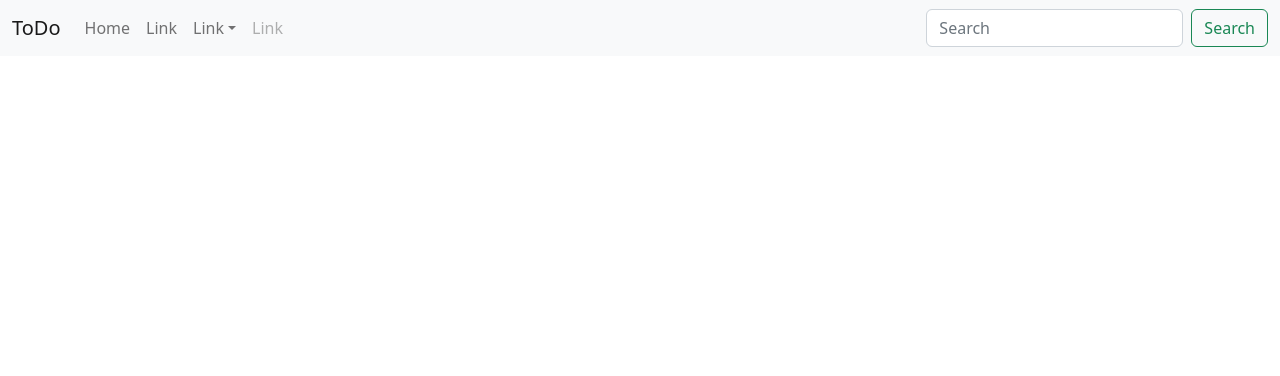
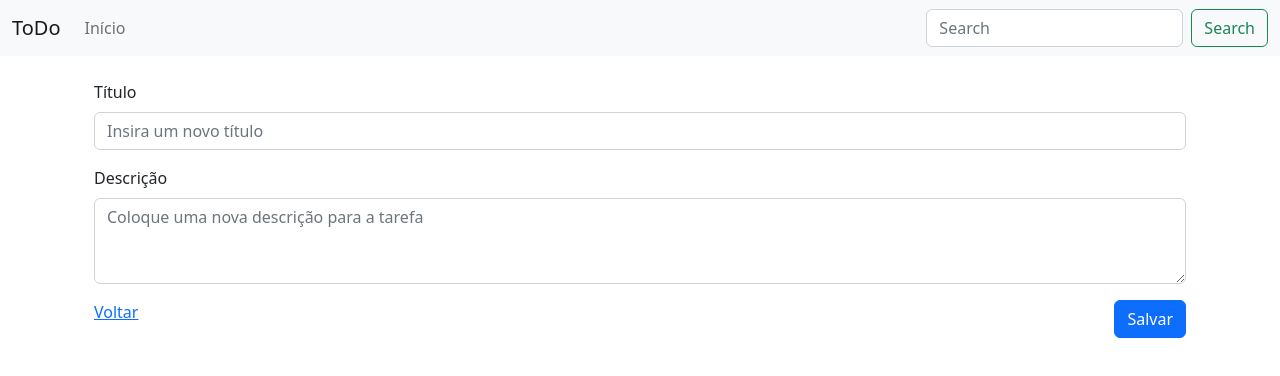
Before and after one commit to ivfernandes/to-do, a React (Create React App) app in the folder frontend/: page /update/1 in a window 1280 px wide. Shown: the top 376 px of the page. Built offline with nearby package versions, Linux system fonts and the light colour scheme; no server answers.

Commit message:
add update

```diff
--- a/frontend/src/App.js
+++ b/frontend/src/App.js
@@ -4,6 +4,7 @@ import TodoCreate from "./components/TodoCreate/TodoCreate";
 import TodoDetails from "./components/TodoDetails/TodoDetails";
 import Container from "react-bootstrap/Container";
 import { BrowserRouter, Routes, Route } from "react-router-dom";
+import TodoUpdate from "./components/TodoItem/TodoUpdate";
 
 function App() {
   return (
@@ -13,6 +14,7 @@ function App() {
         <Routes>
           <Route path="/" element={<TodoList />}></Route>
           <Route path="/create" element={<TodoCreate />}></Route>
+          <Route path="/update/:id" element={<TodoUpdate />}></Route>
           <Route path="/:id" element={<TodoDetails />}></Route>
         </Routes>
 
--- a/frontend/src/components/Header/Header.js
+++ b/frontend/src/components/Header/Header.js
@@ -17,21 +17,7 @@ function NavScrollExample() {
             style={{ maxHeight: "100px" }}
             navbarScroll
           >
-            <Nav.Link href="#action1">Home</Nav.Link>
-            <Nav.Link href="#action2">Link</Nav.Link>
-            <NavDropdown title="Link" id="navbarScrollingDropdown">
-              <NavDropdown.Item href="#action3">Action</NavDropdown.Item>
-              <NavDropdown.Item href="#action4">
-                Another action
-              </NavDropdown.Item>
-              <NavDropdown.Divider />
-              <NavDropdown.Item href="#action5">
-                Something else here
-              </NavDropdown.Item>
-            </NavDropdown>
-            <Nav.Link href="#" disabled>
-              Link
-            </Nav.Link>
+            <Nav.Link href="/">Início</Nav.Link>
           </Nav>
           <Form className="d-flex">
             <Form.Control
--- a/frontend/src/components/TodoDetails/TodoDetails.jsx
+++ b/frontend/src/components/TodoDetails/TodoDetails.jsx
@@ -49,8 +49,9 @@ function TodoDetails() {
             justifyContent: "space-between",
             alignItems: "center",
           }}>
-             <Card.Link href="#" onClick={setAsDone}> OK </Card.Link>
-            <Button onClick={deleteToDo} variant="danger"> Deletar </Button>
+             <Card.Link href="#" onClick={setAsDone}> Voltar </Card.Link>
+
+            <Button onClick={deleteToDo} variant="danger"> Excluir </Button>
           </div>
         </Card.Body>
       </Card>
--- a/frontend/src/components/TodoItem/TodoItem.js
+++ b/frontend/src/components/TodoItem/TodoItem.js
@@ -1,25 +1,37 @@
-import { ListGroup } from "react-bootstrap";
+import { ListGroup, Button} from "react-bootstrap";
 import { useNavigate } from "react-router-dom";
+import TodoUpdate from "../TodoItem/TodoUpdate";
+
 
 function TodoItem({ todo, setAsDone }) {
   const navigate = useNavigate();
-  const handleClick = () => {
-    navigate(`/${todo.id}`);
-  };
+
 
   return (
     <ListGroup.Item
       style={{
         cursor: "pointer",
         display: "flex",
-        justifyContent: "space-between",
+       // justifyContent: "space-between",
       }}
-      onClick={handleClick}
     >
-      <div>{todo.title}</div>
-      <a href="/" onClick={(e) => setAsDone(e, todo.id)}>
-        Done
-      </a>
+
+      <div className="d-flex">
+        <div className="p-2 flex-grow-1"
+          onClick={() => navigate(`/${todo.id}`)} >
+          {todo.title}
+        </div>
+        <a className="p-2" href={`update/${todo.id}`}>
+            Editar
+        </a>
+        <a className="p-2" href="/" onClick={(e) => {
+          setAsDone(e, todo.id)
+          navigate("/")
+        }}>
+          Done
+        </a>
+      </div>
+
     </ListGroup.Item>
   );
 }
--- /dev/null
+++ b/frontend/src/components/TodoItem/TodoUpdate.js
@@ -0,0 +1,66 @@
+import { useEffect, useState } from 'react';
+import Form from 'react-bootstrap/Form';
+import Button from 'react-bootstrap/Button';
+import Card from 'react-bootstrap/Card';
+import { useParams, useNavigate, Link } from 'react-router-dom';
+
+function TodoUpdate() {
+  const [title, setTitle] = useState('');
+  const [description, setDescription] = useState('');
+  const [isUpdated, setIsUpdated] = useState(false);
+  const [isPending, setIsPending] = useState(false);
+  const { id } = useParams();
+  const navigate = useNavigate();
+
+  useEffect(() => {
+    fetch(`http://localhost:3000/${id}`)
+      .then((response) => response.json())
+      .then((data) => {
+        setTitle(data.title);
+        setDescription(data.description);
+      });
+  }, [id]);
+
+  const handleSubmit = (e) => {
+    setIsPending(true);
+
+    fetch(`http://localhost:3000/${id}`, {
+      method: 'PUT',
+      headers: { 'Content-Type': 'application/json' },
+      body: JSON.stringify({ title, description })
+    })
+      .then((response) => response.json())
+      .then((json) => {
+        setIsUpdated(!isUpdated);
+        setIsPending(false);
+        console.log((json))
+        navigate("/");
+      })
+  }
+
+  return (
+    <div className='container'>
+      <Form>
+        <Form.Group className="mb-3" controlId="formBasicTitle">
+          <Form.Label>Título</Form.Label>
+          <Form.Control type="text" placeholder="Insira um novo título" value={title} onChange={(e) => setTitle(e.target.value)} />
+        </Form.Group>
+
+        <Form.Group className="mb-3" controlId="formBasicDescription">
+          <Form.Label> Descrição </Form.Label>
+          <Form.Control as="textarea" rows={3} placeholder="Coloque uma nova descrição para a tarefa" value={description} onChange={(e) => setDescription(e.target.value)} />
+        </Form.Group>
+      </Form>
+      <div className="d-flex justify-content-between">
+        <Card.Link href="/">Voltar </Card.Link>
+
+        {isPending
+          ? <Button disabled onClick={handleSubmit} variant="primary">Atualizando dados...</Button>
+          : <Button onClick={handleSubmit} variant="primary">Salvar</Button>
+        }
+      </div>
+    </div>
+  );
+}
+
+export default TodoUpdate;
--- a/frontend/src/components/TodoList/TodoList.js
+++ b/frontend/src/components/TodoList/TodoList.js
@@ -34,6 +34,8 @@ function TodoList() {
       });
   };
 
+
+
   return (
     <div>
       <div
@@ -43,7 +45,7 @@ function TodoList() {
           alignItems: "center",
         }}
       >
-        <h2>Listangem de Todos</h2>
+        <h2>Tarefas To-Do</h2>
         <div>
           <Button onClick={() => navigate("/create")} variant="primary">
             +
@@ -55,8 +57,12 @@ function TodoList() {
         {todos.map((todo) => (
           // if (todo.isDone) return null;
           <TodoItem key={todo.id} todo={todo} setAsDone={setAsDone} />
+
         ))}
+
       </ListGroup>
+
+
     </div>
   );
 }
```
